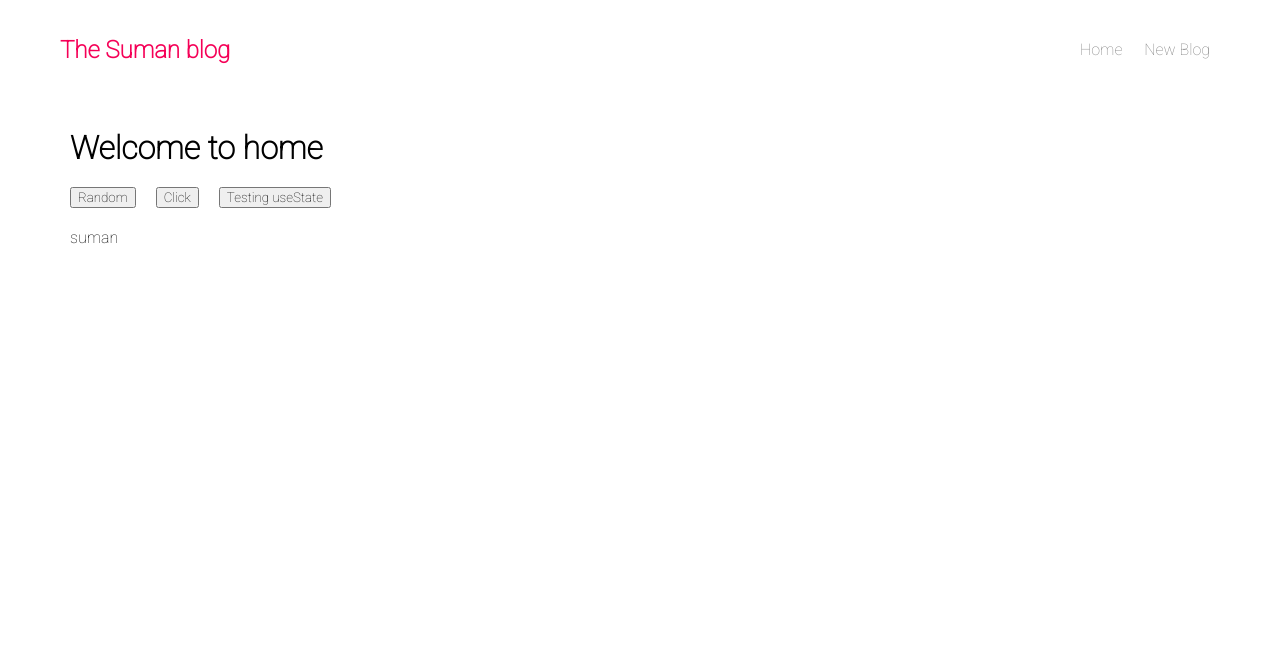
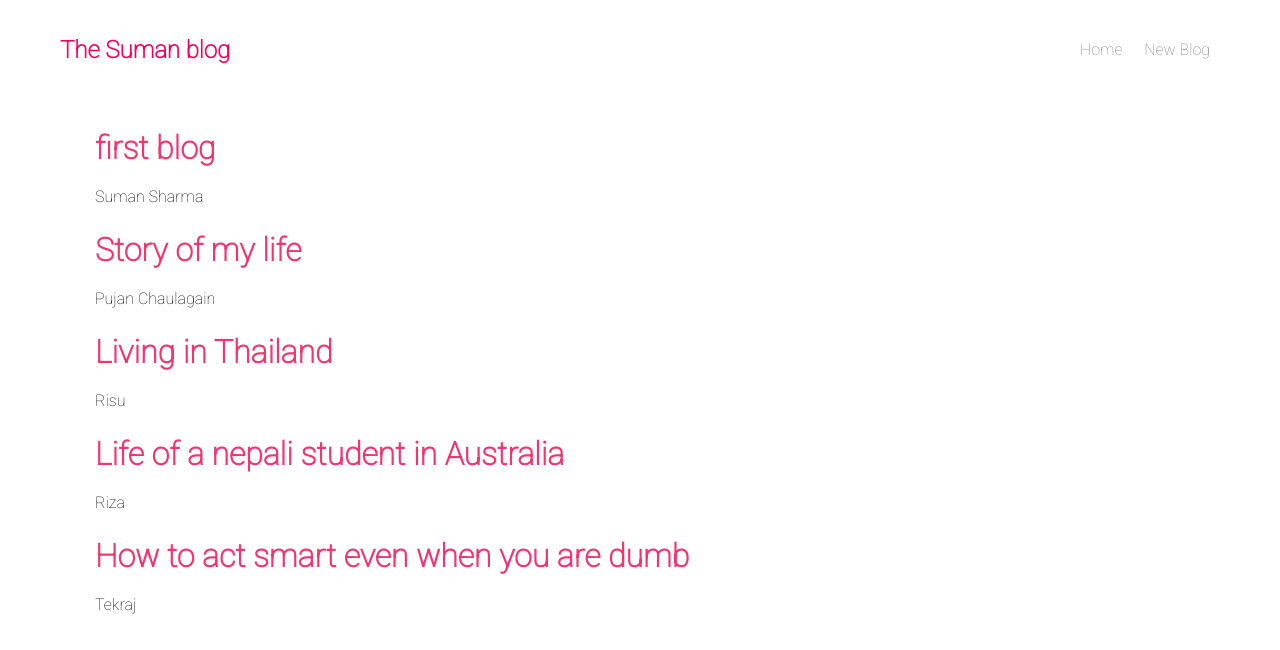
Before and after one commit to sumansharma01/react, a React (Create React App) app: page / in a window 1280 px wide. Shown: the top 650 px of the page. Built offline with nearby package versions, Linux system fonts and the light colour scheme.

Commit message:
added an array of list in usestate and mapped them

```diff
--- a/src/Home.js
+++ b/src/Home.js
@@ -1,39 +1,55 @@
 import {useState} from 'react';
 const Home = () => {
-    const title="Welcome to home";
+    // const title="Welcome to home";
 
-    const randomGenerator=()=>{
-        const randomm=Math.ceil(Math.random()*10);
-        const home=document.querySelector(".home");
-        const p=document.createElement("p");
-        p.innerText=randomm;
-        home.appendChild(p);
-    }
-    const passingArgument=(name)=>{
-        const home=document.querySelector(".home");
-        const p=document.createElement("p");
-        p.innerText=name;
-        home.appendChild(p);
-    }
-    const [name, setName] = useState("suman");
-    const useOfUseState=()=>{
-        setName("pujan");
-    }
+    // const randomGenerator=()=>{
+    //     const randomm=Math.ceil(Math.random()*10);
+    //     const home=document.querySelector(".home");
+    //     const p=document.createElement("p");
+    //     p.innerText=randomm;
+    //     home.appendChild(p);
+    // }
+    // const passingArgument=(name)=>{
+    //     const home=document.querySelector(".home");
+    //     const p=document.createElement("p");
+    //     p.innerText=name;
+    //     home.appendChild(p);
+    // }
+    // const [name, setName] = useState("suman");
+    // const useOfUseState=()=>{
+    //     setName("pujan");
+    // }
 
-    const useOfUseStateChangeAgain=()=>{
-        setName("suman")
-    }
+    // const useOfUseStateChangeAgain=()=>{
+    //     setName("suman")
+    // }
+
+    const [blogs,setBlogs]=useState([
+        {title:"first blog", author:"Suman Sharma", id:1},
+        {title:"Story of my life", author:"Pujan Chaulagain", id:2},
+        {title:"Living in Thailand", author:"Risu", id:3},
+        {title:"Life of a nepali student in Australia", author:"Riza", id:4},
+        {title:"How to act smart even when you are dumb", author:"Tekraj", id:5}
+    ])
 
     return (
         <div className="home">
-            <h1>{title}</h1>
+            {/* <h1>{title}</h1>
             <button onClick={randomGenerator}>Random</button>
 
             <button onClick={()=>passingArgument("Suman")}>Click</button>
 
             <button onClick={useOfUseState} onDoubleClick={useOfUseStateChangeAgain}>Testing useState</button>
 
-            <p>{name}</p>
+            <p>{name}</p> */}
+            {
+               blogs.map((blog)=>(
+                    <div className="blog-preview" key={blog.id}>
+                        <h1>{blog.title}</h1>
+                        <p>{blog.author}</p>
+                    </div>
+               ))
+            }
 
         </div>
     );
--- a/src/index.css
+++ b/src/index.css
@@ -28,3 +28,16 @@
     font-weight: 900;
     color:red;
 }
+
+.blog-preview{
+    margin: 25px;
+}
+
+.blog-preview h1{
+    margin-bottom: 20px;
+    color:#f1356d;
+}
+
+.blog-preview:hover{
+    box-shadow: 1px 3px 5px rgba(0,0,0,0.1);
+}
```
